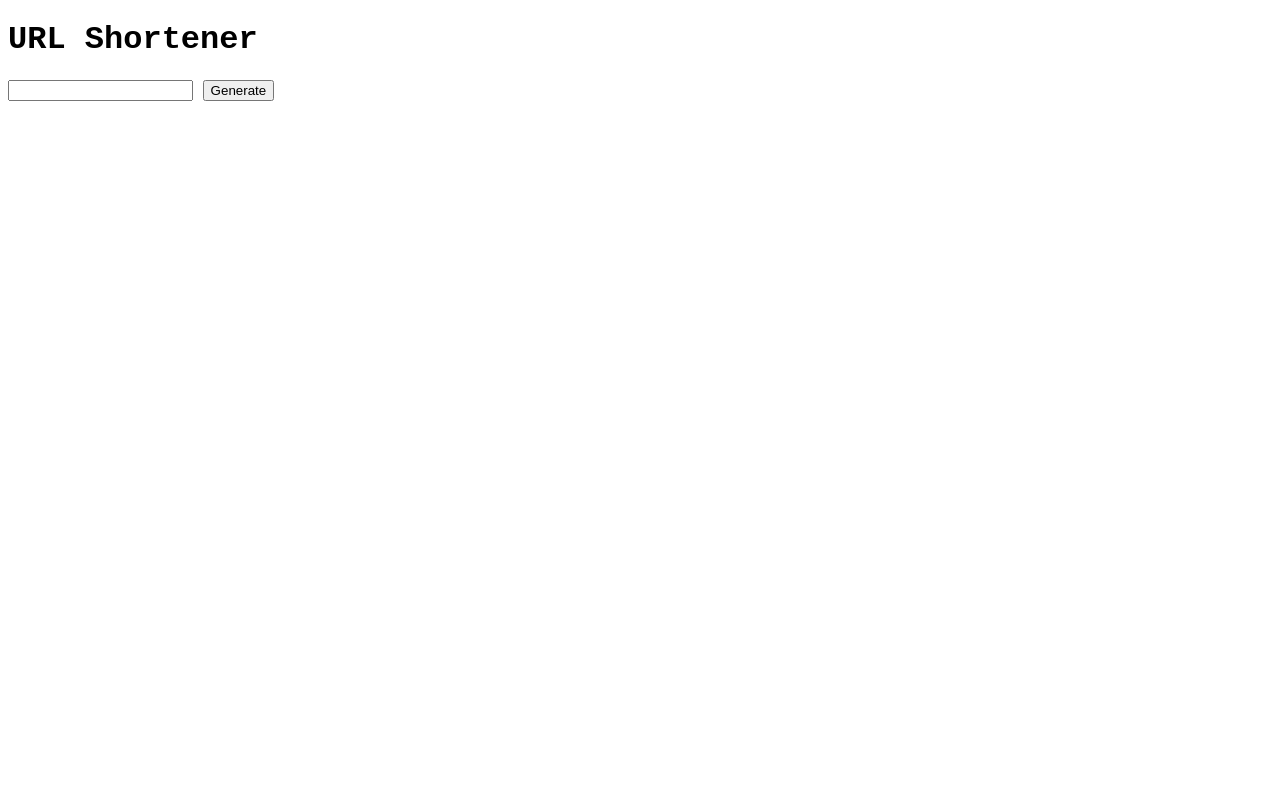
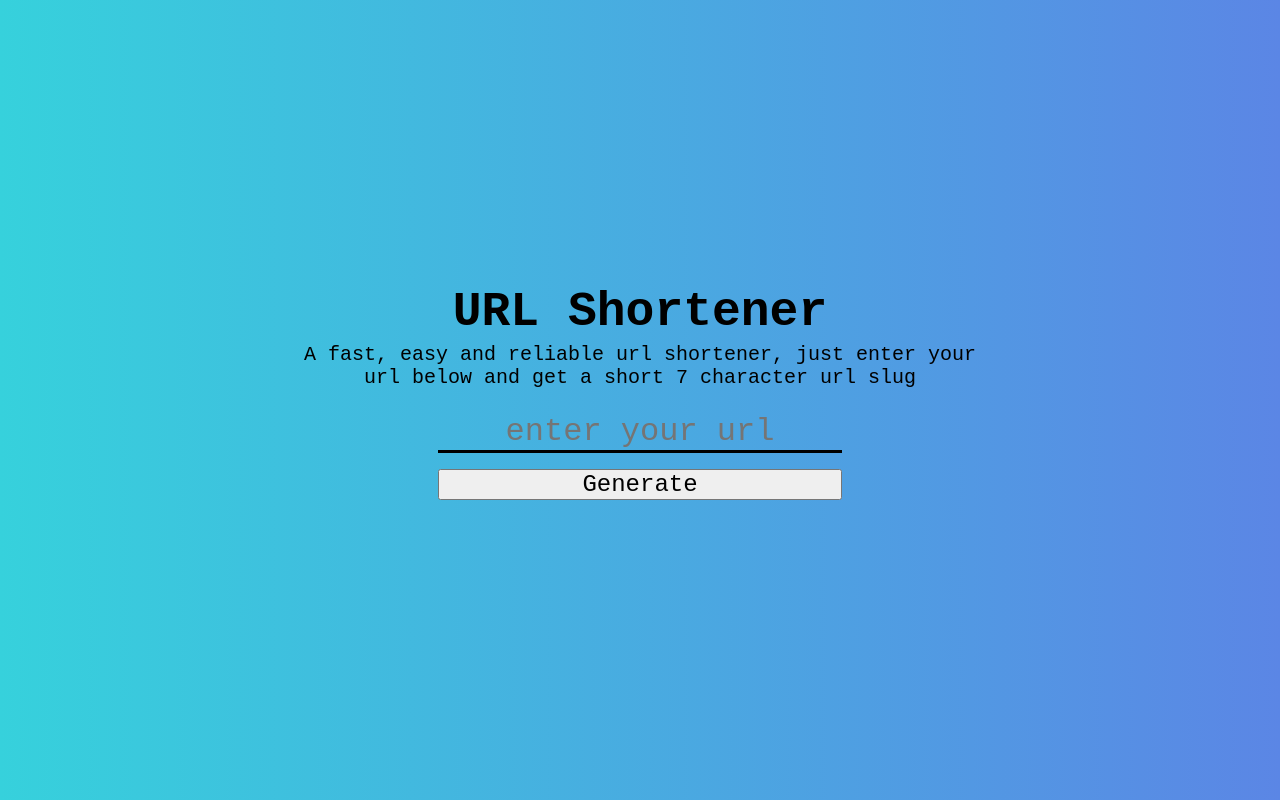
Before and after one commit to edis/url_shortener, a Flask app: page / in a window 1280 px wide. Run offline with Flask 2, Linux system fonts and the light colour scheme; some libraries are stand-ins or nearby versions.

Commit message:
fix url storage in db and add styling

```diff
--- a/app.py
+++ b/app.py
@@ -6,7 +6,7 @@ from gen_slug import base62_slug
 from dotenv import load_dotenv
 load_dotenv()
 
-app = Flask(__name__, template_folder='templates')
+app = Flask(__name__, template_folder='templates', static_folder='static')
 
 client = pymongo.MongoClient(f"mongodb+srv://{os.getenv('MONGO_DB_USER')}:{os.getenv('MONGO_DB_PASSWORD')}@"
                              f"{os.getenv('CLUSTER_NAME')}.mongodb.net/urls-redirects?retryWrites=true&w=majority",
@@ -20,21 +20,21 @@ def index():
     if request.method == 'POST':
         url = request.form['init-url']
 
-        # TODO: factor counter and document logic
-
         counter_db = client["counter"]["counter"]
         counter_num = counter_db.find_one()["counter"]
 
         slug = base62_slug(counter_num)
+
         counter_db.update_one({"counter": counter_num}, {"$set": {"counter":  counter_num + 1}})
 
         col = db[slug]
         url_dict = {"url": url}
         col.insert(url_dict)
 
-        # TODO: render page with url
+        return render_template('url.html', slug=slug)
 
-    return render_template('index.html')
+    elif request.method == 'GET':
+        return render_template('index.html')
 
 
 @app.route("/", defaults={"path": ""})
@@ -44,8 +44,7 @@ def route(path):
         redirect_url = db[path].find_one()["url"]
         return redirect(redirect_url)
     except TypeError:
-        # TODO: render 404 page
-        return render_template('index.html')
+        return render_template('404.html')
 
 
 if __name__ == "__main__":
--- a/static/css/style.css
+++ b/static/css/style.css
@@ -1,3 +1,58 @@
-html{
+*{
+    margin: 0;
+    padding: 0;
+    box-sizing: border-box;
+}
+
+body{
     font-family: "Courier New", sans-serif;
+    text-align: center;
+    background-image: linear-gradient(to right, #36D1DC, #5B86E5);
+    color: #000000;
 }
+
+input{
+    outline: none;
+}
+
+#container{
+    height: 100vh;
+    display: flex;
+}
+
+#container-content{
+    margin: auto;
+}
+
+.main-header{
+    font-size: 3rem;
+    margin-bottom: 0.25rem;
+}
+.main-paragraph{
+    font-size: 1.25rem;
+}
+
+.shorten_link{
+    margin-top: 2rem;
+    font-size: 1.25rem;
+}
+
+#init-url{
+    display: inline-block;
+    background: transparent;
+    border: none;
+    border-bottom: #000000 3px solid;
+    margin-top: 1.5rem;
+    font-family: "Courier New", sans-serif;
+    font-size: 2rem;
+    text-align: center;
+}
+
+#generate{
+    display: block;
+    font-family: "Courier New", sans-serif;
+    font-size: 1.5rem;
+    margin: 1rem auto;
+    width: 60%;
+    cursor: pointer;
+}
--- /dev/null
+++ b/templates/base.html
@@ -0,0 +1,19 @@
+<!DOCTYPE html>
+<html lang="en">
+<head>
+    <meta charset="UTF-8">
+        <meta name="viewport"
+          content="width=device-width, user-scalable=no, initial-scale=1.0, maximum-scale=1.0, minimum-scale=1.0">
+    <meta http-equiv="X-UA-Compatible" content="ie=edge">
+    <title>{% block title %}{% endblock %}</title>
+    <link rel="stylesheet" href="{{ url_for('static', filename='css/style.css')}}" />
+    {% block links %}{% endblock %}
+</head>
+<body>
+    <div id="container">
+        <div id="container-content">
+            {% block content %}{% endblock %}
+        </div>
+    </div>
+</body>
+</html>
--- a/templates/index.html
+++ b/templates/index.html
@@ -1,18 +1,19 @@
-<!DOCTYPE html>
-<html lang="en">
-<head>
-    <meta charset="UTF-8">
-    <title>URL Shortener</title>
-    <link rel="stylesheet" href="{{ url_for('static', filename='css/style.css')}}" />
-</head>
-<body>
+{% extends 'base.html' %}
 
-    <h1>URL Shortener</h1>
+{% block links %}
+    <link rel="icon" href="https://emojipedia-us.s3.dualstack.us-west-1.amazonaws.com/thumbs/120/apple/237/link-symbol_1f517.png">
+{% endblock %}
+
+
+<h1>{% block title %}URL Shortener{% endblock %}</h1>
+
+{% block content %}
+    <h1 class="main-header">URL Shortener</h1>
+
+    <p class="main-paragraph">A fast, easy and reliable url shortener, just enter your <br/> url below and get a short 7 character url slug</p>
 
     <form action="/" method="POST">
-        <input type="url" name="init-url" id="init-url" required>
-        <input type="submit" value="Generate">
+        <input type="url" name="init-url" placeholder="enter your url" id="init-url" required>
+        <input type="submit" id="generate" value="Generate">
     </form>
-
-</body>
-</html>
+{% endblock %}
```
Also changed, not shown: templates/404.html (added, +13 -0 lines), templates/url.html (added, +13 -0 lines).
